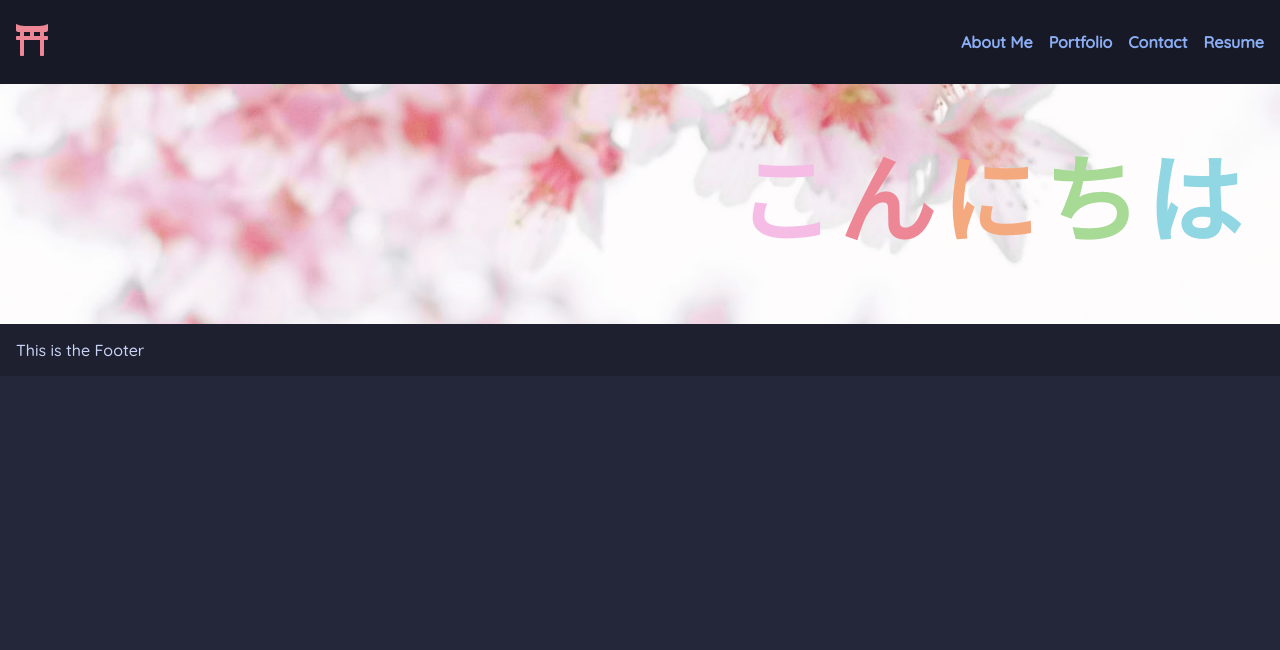
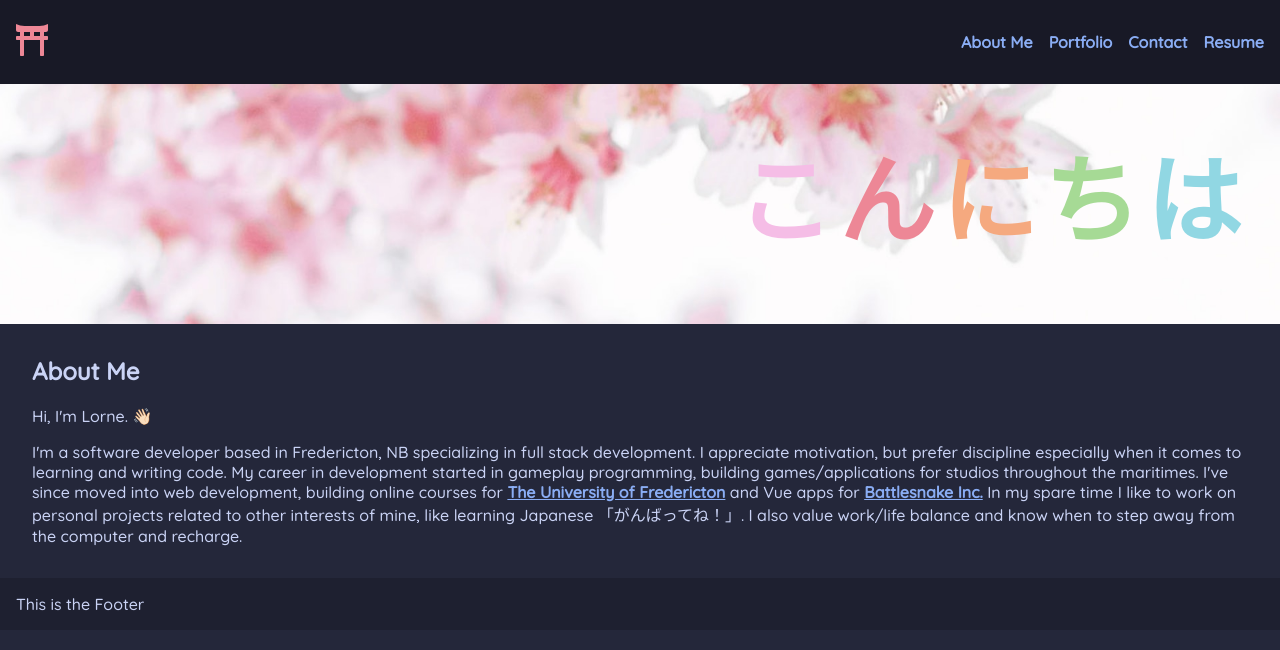
Before and after one commit to Llourn/react-portfolio, a React (Create React App) app: page / in a window 1280 px wide. Shown: the top 650 px of the page. Built offline with nearby package versions, Linux system fonts and the light colour scheme; a web font is replaced by a local one.

Commit message:
added text to about me section and styling

```diff
--- a/src/components/About/About.module.css
+++ b/src/components/About/About.module.css
@@ -33,3 +33,7 @@
 .hero h1 > span:nth-child(5) {
   color: var(--sky);
 }
+
+.infoSection {
+  margin: 2rem;
+}
--- a/src/components/About/index.jsx
+++ b/src/components/About/index.jsx
@@ -13,6 +13,35 @@ const About = () => {
           <span>は</span>
         </h1>
       </div>
+      <section className={styles.infoSection}>
+        <h2>About Me</h2>
+        <section>
+          <p>Hi, I'm Lorne. 👋🏻</p>
+          <p>
+            I'm a software developer based in Fredericton, NB specializing in
+            full stack development. I appreciate motivation, but prefer
+            discipline especially when it comes to learning and writing code. My
+            career in development started in gameplay programming, building
+            games/applications for studios throughout the maritimes. I've since
+            moved into web development, building online courses for{" "}
+            <a href="http://ufred.ca" target="_blank" rel="noopener noreferrer">
+              The University of Fredericton
+            </a>{" "}
+            and Vue apps for{" "}
+            <a
+              href="http://battlesnake.com"
+              target="_blank"
+              rel="noopener noreferrer"
+            >
+              Battlesnake Inc.
+            </a>{" "}
+            In my spare time I like to work on personal projects related to
+            other interests of mine, like learning Japanese 「がんばってね！」.
+            I also value work/life balance and know when to step away from the
+            computer and recharge.
+          </p>
+        </section>
+      </section>
     </div>
   );
 };
--- a/src/components/Header/index.jsx
+++ b/src/components/Header/index.jsx
@@ -2,7 +2,7 @@ import React from "react";
 import styles from "./Header.module.css";
 import { FaToriiGate } from "react-icons/fa";
 
-const Header = () => {
+const Header = ({ changeActiveSection }) => {
   return (
     <div className={styles.container}>
       <div className={styles.logo}>
@@ -10,10 +10,10 @@ const Header = () => {
       </div>
       <nav>
         <ul className={styles.links}>
-          <li>About Me</li>
-          <li>Portfolio</li>
-          <li>Contact</li>
-          <li>Resume</li>
+          <li onClick={() => changeActiveSection("about-me")}>About Me</li>
+          <li onClick={() => changeActiveSection("portfolio")}>Portfolio</li>
+          <li onClick={() => changeActiveSection("contact-me")}>Contact</li>
+          <li onClick={() => changeActiveSection("resume")}>Resume</li>
         </ul>
       </nav>
     </div>
```
